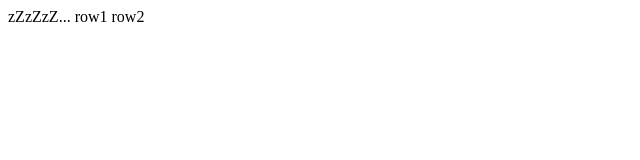
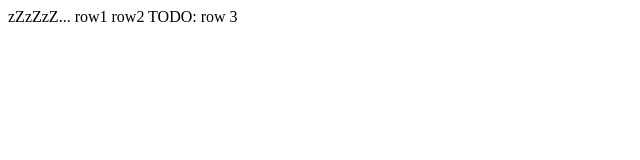
Before and after one commit to mccorn/IFMOnodejs, a website: page site/index.html in a window 1280 px wide. Shown: the whole page, without its empty margins (0-640 px from the left). Drawn offline with Linux system fonts and the light colour scheme.

Commit message:
initial ver.0.2 of website

```diff
--- a/site/index.html
+++ b/site/index.html
@@ -8,5 +8,6 @@
     zZzZzZ...
     row1
     row2
+    TODO: row 3
 </body>
 </html>
```
